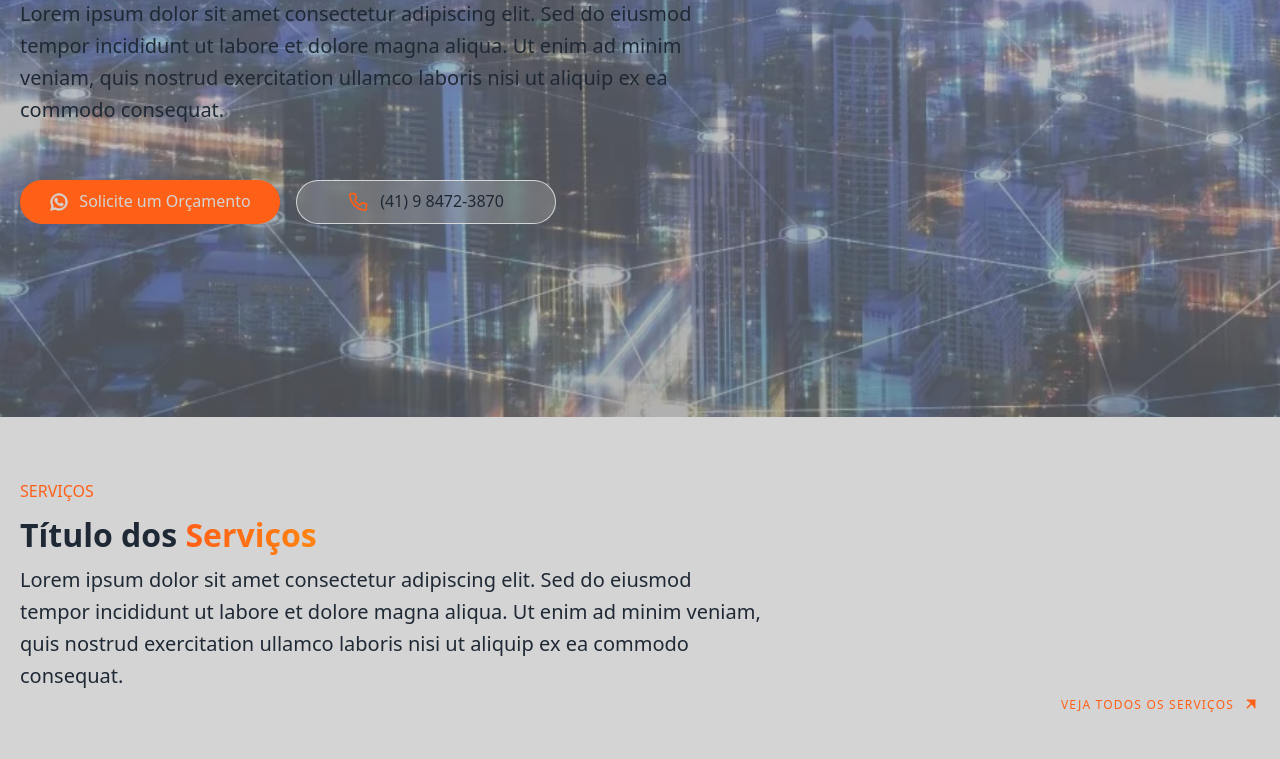
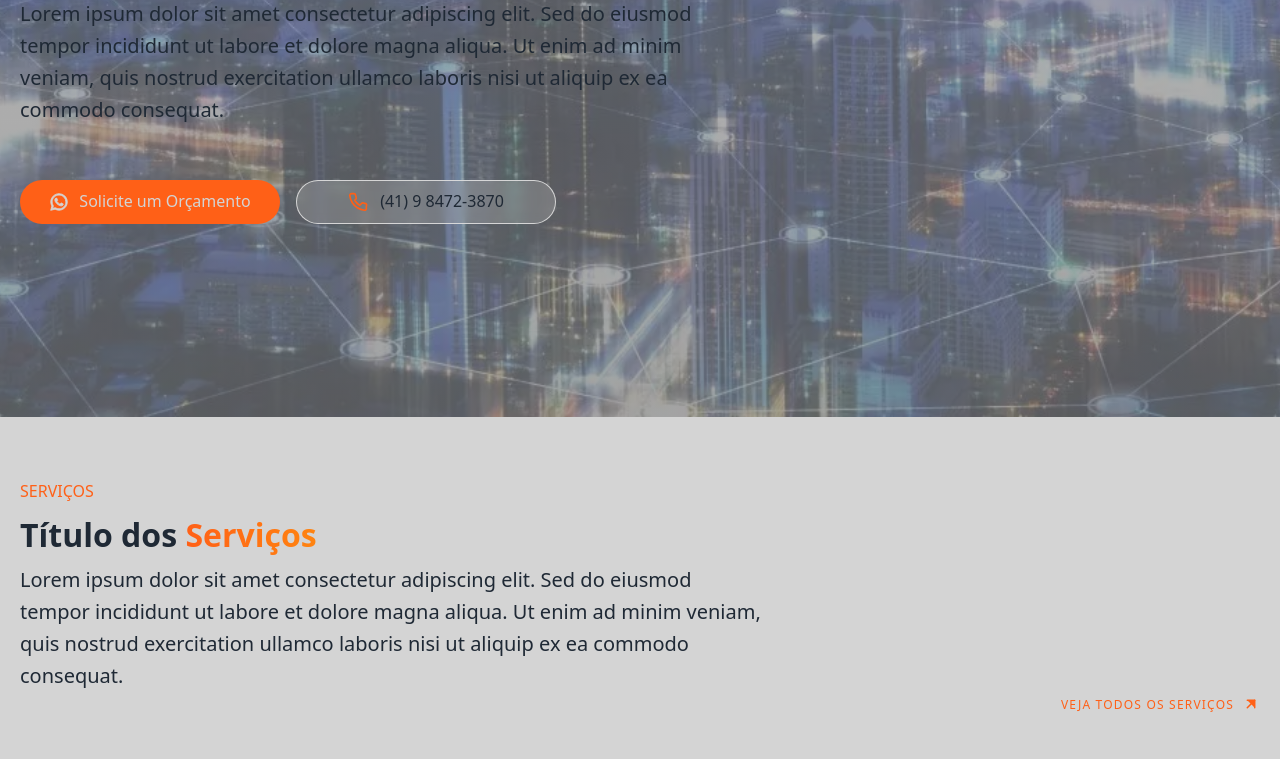
Before and after one commit to J0N45-G4BR13L/tech-website, a plain HTML site: page index.html in a window 1280 px wide. Shown: the part 383-1142 px from the top of the page. Drawn offline with Linux system fonts and the light colour scheme.

Commit message:
Explique aqui o que você mudou

```diff
--- a/assets/css/main.css
+++ b/assets/css/main.css
@@ -25,7 +25,7 @@
     --text-primary: rgb(31, 41, 53);
 
     /* Hero Filter Light Mode - Darkest at bottom */
-    --hero-filter: linear-gradient(to bottom, rgba(173, 173, 173, 0.49), rgba(124, 124, 124, 0.6));
+    --hero-filter: linear-gradient(to bottom, rgba(143, 143, 143, 0.6), rgba(124, 124, 124, 0.7));
 
     --transition: all 0.3s ease;
 }
```
